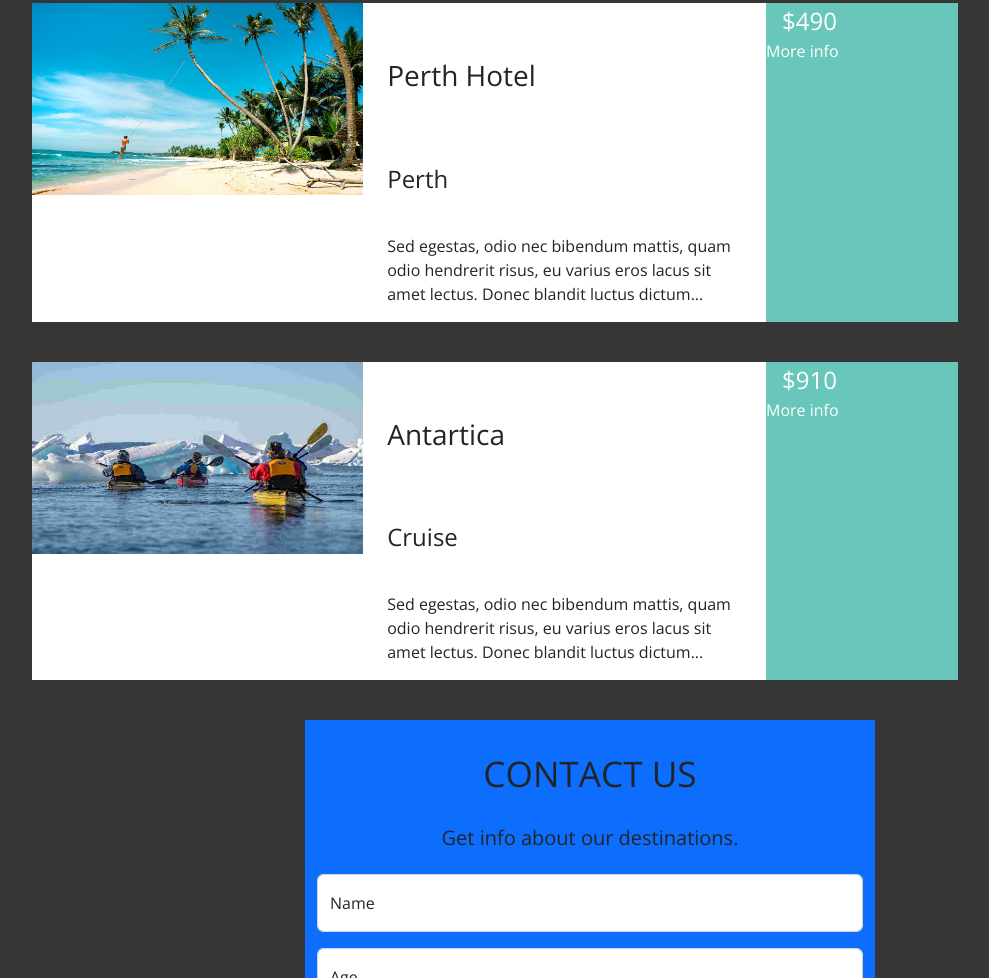
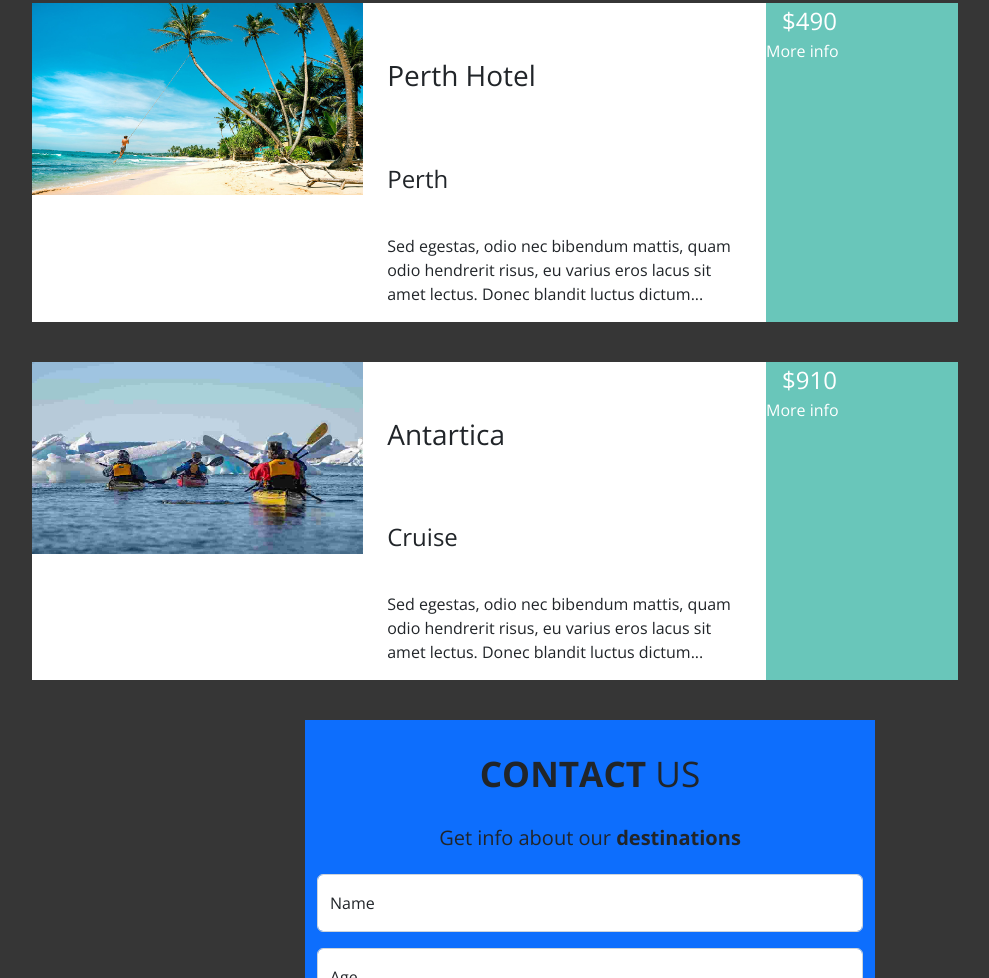
Before and after one commit to howest-WDD/2022-2023-fe-journey-UrsonVermeersch, a website: page index.html in a window 1280 px wide. Shown: the part 11022-12000 px from the top of the page, without its empty margins (50-1039 px from the left). Drawn offline with nearby package versions, Linux system fonts and the light colour scheme; files that its build step writes are made by us from their sources; files whose address does not match are found by name; a web font is replaced by a local one.

Commit message:
strong toegevoegd

```diff
--- a/index.html
+++ b/index.html
@@ -578,8 +578,8 @@
             <div class="container">
                 <div class="row justify-content-center">
                     <div class="col-xl-6 col-lg-7 col-md-10 col-sm-12  bg-primary ">
-                        <h2 class="text-uppercase text-center">Contact us</h2>
-                        <h5 class="mb-4 text-center">Get info about our destinations.</h5>
+                        <h2 class="text-uppercase text-center"><strong>Contact</strong> us</h2>
+                        <h5 class="mb-4 text-center">Get info about our <strong>destinations</strong></h5>
                         <form action="#" class="js-validate">
                             <div class="form-floating mb-3">
                                 <input type="text" class="form-control" id="floatingName" minlength="2" placeholder="Name" required>
```
